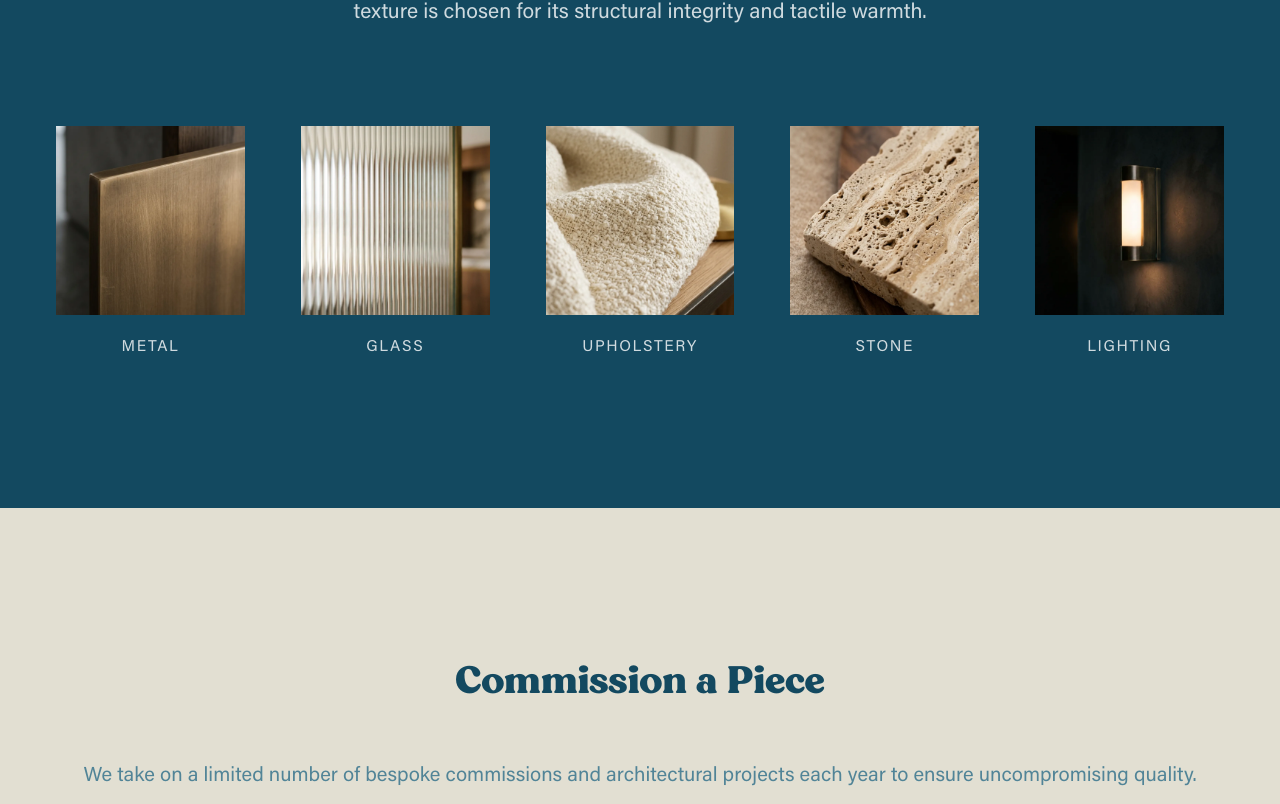
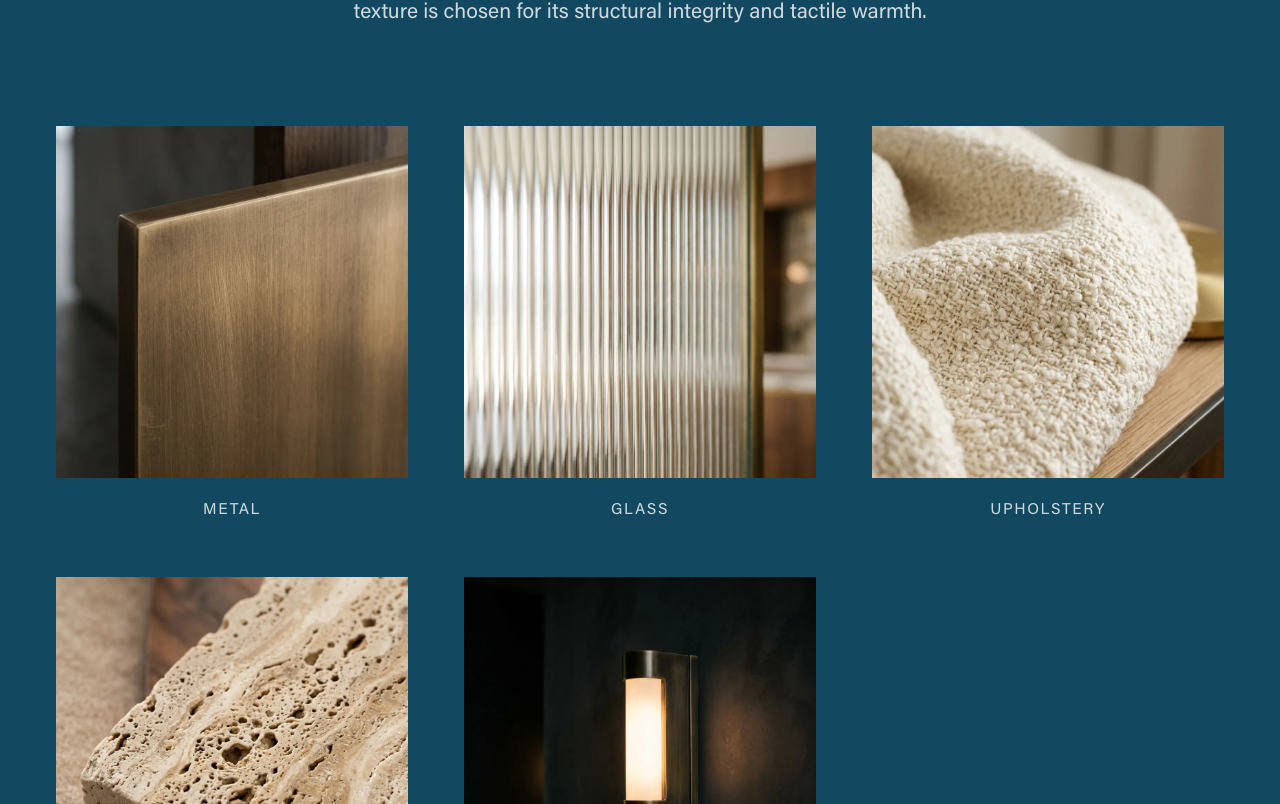
Before and after one commit to adriivas3092/albizia-woods-site, a React (Vite) app: page / in a window 1280 px wide. Shown: the part 4736-5540 px from the top of the page. Built offline with nearby package versions, Linux system fonts and the light colour scheme.

Commit message:
style: fotos más grandes en Materiales (grilla de 5 a 3 columnas en escritorio)

```diff
--- a/src/components/Materials.module.css
+++ b/src/components/Materials.module.css
@@ -43,7 +43,7 @@
 
 .materialGrid {
   display: grid;
-  grid-template-columns: repeat(5, 1fr);
+  grid-template-columns: repeat(3, 1fr);
   gap: var(--space-md);
 }
 
```
